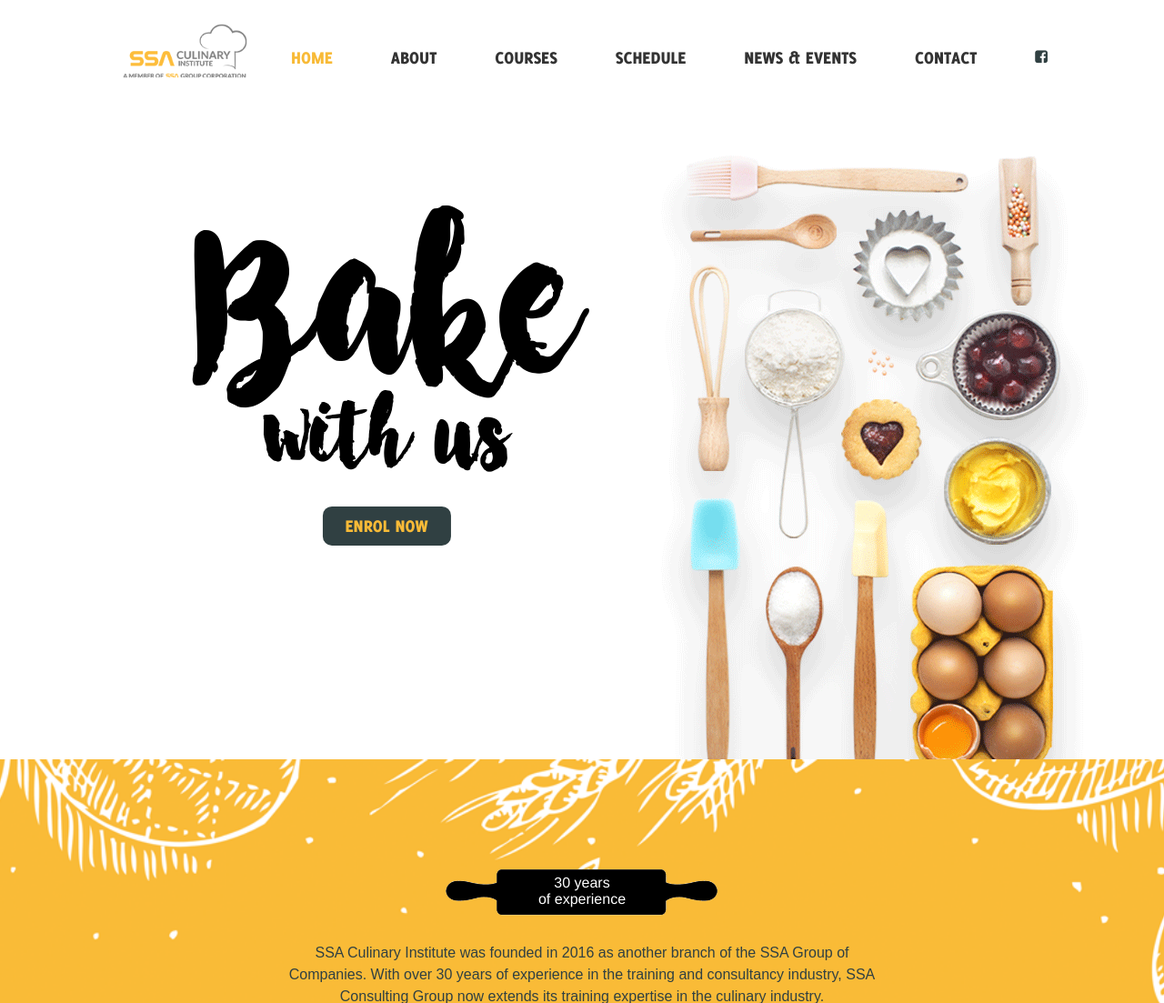
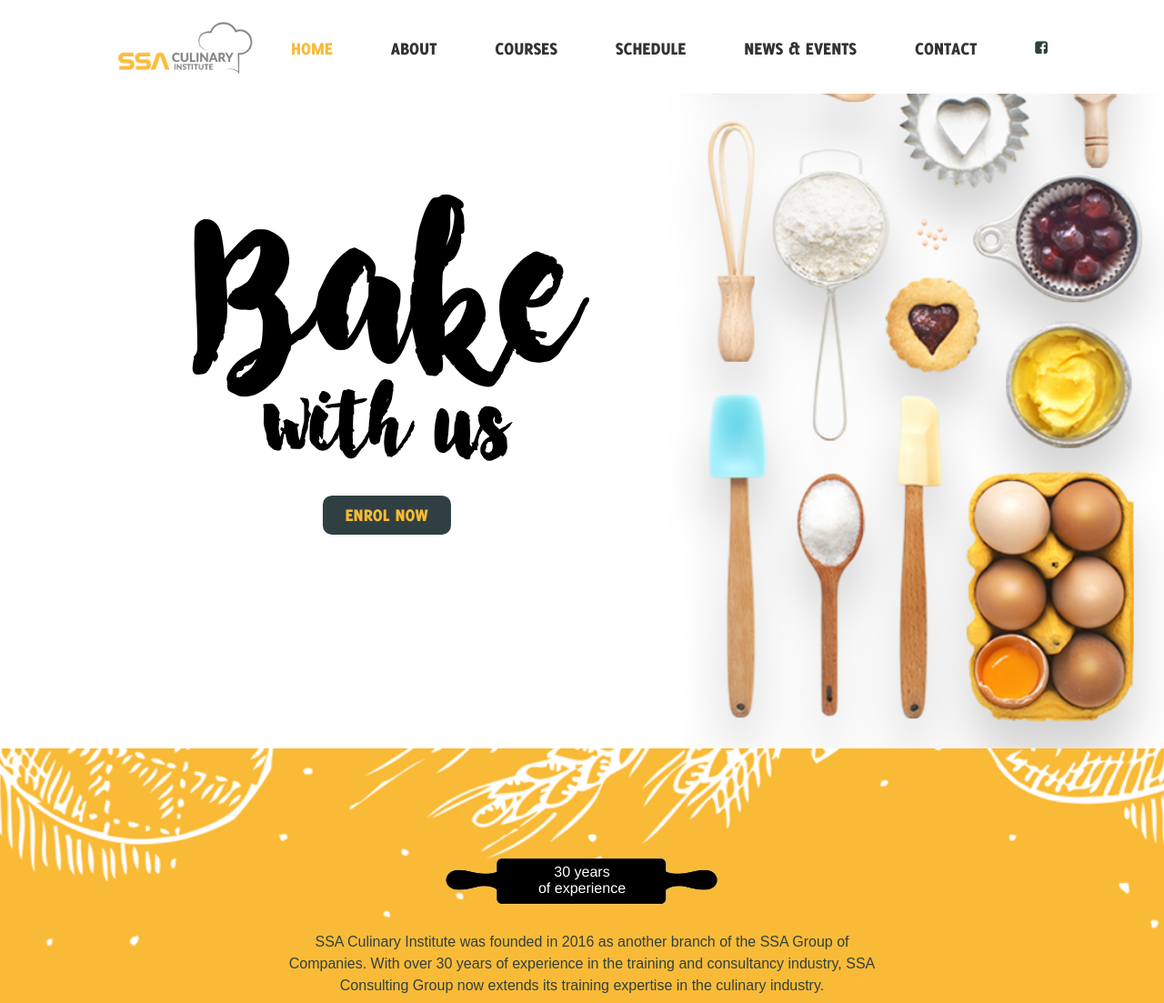
Before and after one commit to paralikha/culinary-sg, a PHP site: page / in a window 1280 px wide. Shown: the top 1103 px of the page at 91% size. Run offline with PHP 8.4, Linux system fonts and the light colour scheme; some libraries are stand-ins or nearby versions.

Commit message:
added images

```diff
--- a/courses.html
+++ b/courses.html
@@ -79,7 +79,7 @@
                                     <a class="nav-link" data-toggle="tab" href="#ct" role="tab">Corporate Team Building</a>
                                 </li>
                                 <li class="nav-item">
-                                    <a class="nav-link" data-toggle="tab" href="#cuc" role="tab">Vustomised Courses</a>
+                                    <a class="nav-link" data-toggle="tab" href="#cuc" role="tab">Customised Courses</a>
                                 </li>
                                 <li class="nav-item">
                                     <a class="nav-link" data-toggle="tab" href="#chc" role="tab">Children's Courses</a>
--- a/resources/sass/partials/_courses.scss
+++ b/resources/sass/partials/_courses.scss
@@ -141,6 +141,10 @@
         width: 210px;
         max-width: 100%;
     }
+
+    .tab-content ul {
+        list-style-type: square !important;
+    }
 }
 
 // seperated style on courses
--- a/resources/sass/partials/_home.scss
+++ b/resources/sass/partials/_home.scss
@@ -1,9 +1,12 @@
 // ---home---
 #h-home {
     background-image: url("../../resources/images/bg-home.png");
-    background-size: 1366px auto;
+    -webkit-background-size: 1600px;
+    -moz-background-size: 1600px;
+    -o-background-size: 1600px;
+    background-size: 1600px;
     background-repeat: no-repeat !important;
-    background-position: top center;
+    background-position: bottom center !important;
     width: 100%;
     height: 90vh;
     overflow: hidden;
--- a/resources/sass/partials/_media_queries.scss
+++ b/resources/sass/partials/_media_queries.scss
@@ -1,3 +1,24 @@
+@media only screen and (min--moz-device-pixel-ratio: 2),
+only screen and (-o-min-device-pixel-ratio: 2/1),
+only screen and (-webkit-min-device-pixel-ratio: 2),
+only screen and (min-device-pixel-ratio: 2) {
+    #h-home {
+        background-image: url("../../resources/images/bg-home.png");
+        -webkit-background-size: 1600px;
+        -moz-background-size: 1600px;
+        -o-background-size: 1600px;
+        background-size: 1600px;
+        background-repeat: no-repeat !important;
+        background-position: bottom center !important;
+        width: 100%;
+        height: 90vh;
+        overflow: hidden;
+        position: relative;
+        transition: 0.4s;
+        opacity: 1;
+    }
+}
+
 // @media only screen
 // and (min-width: 150px)
 // and (max-width: 480px) {
--- a/resources/sass/partials/_nav.scss
+++ b/resources/sass/partials/_nav.scss
@@ -13,7 +13,7 @@ header {
         ul {
             position: relative;
             display: block;
-            margin-top: 30px;
+            margin-top: 20px;
 
             li {
                 margin-right: 3rem;
```
Also changed, not shown: dist/css/app.min.css, resources/images/bg-home.png, resources/images/brand-logo.png, resources/images/siti.png, resources/images/skill-future.png, resources/images/ws.png, resources/js/custom.js (line endings or trailing spaces).
